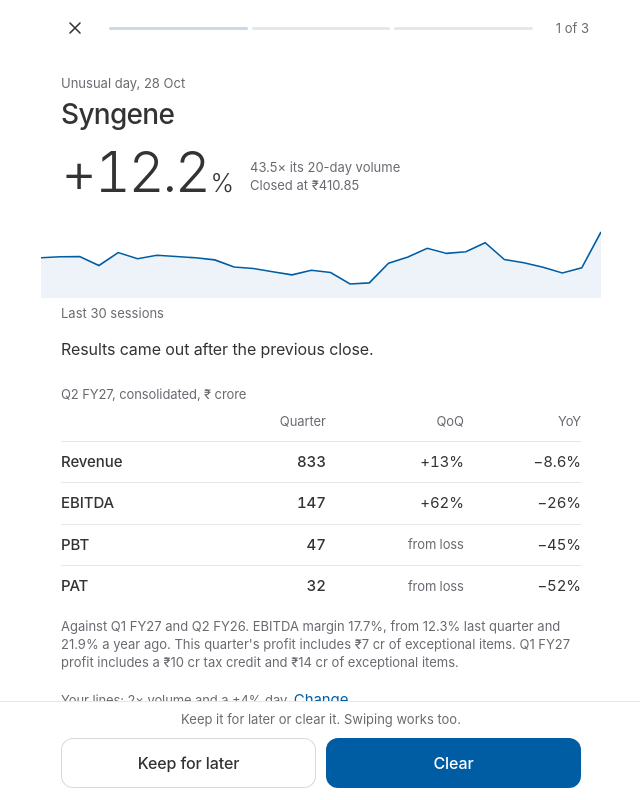
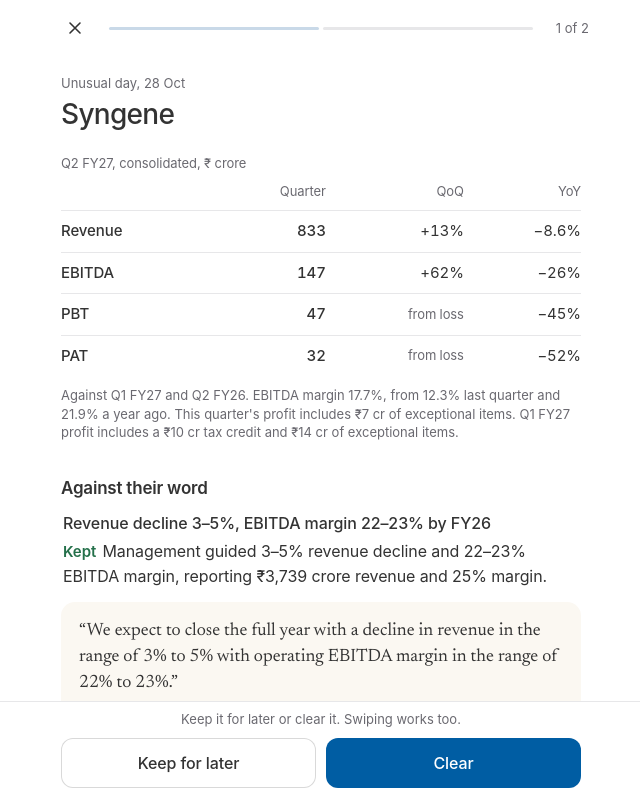
Before and after one commit to vedant-22/finn, a React (Vite) app in the folder web/: page / in a window 1280 px wide. Both pictures are taken after a click on the button "Read the brief". Shown: the top 800 px of the page, without its empty margins (319-959 px from the left). Built offline with nearby package versions, Linux system fonts and the light colour scheme; a web font is replaced by a local one.

Commit message:
Make results lead with numbers

```diff
--- a/web/src/Brief.tsx
+++ b/web/src/Brief.tsx
@@ -1,7 +1,7 @@
 // The brief: the few things that crossed the investor's lines, as notifications, and a way through them that ends.
 import { useEffect, useRef, useState } from 'react'
 import { isDone, remaining, type Brief, type Done, type Item } from './queue'
-import { CATEGORY_LABEL, when, type Lines, type Push } from './lib'
+import { CATEGORY_LABEL, cr, when, type Lines, type Push } from './lib'
 import { FoldSummary, NoteRow, Roll, few, moveWhy, reclass, resultLine, sizeWords, sortPeople, tidySubject } from './items'
 import { Masthead, Sheet } from './ui'
 import { alertsBlocked, alertsOn, canAlert, disableAlerts, enableAlerts } from './alerts'
@@ -51,8 +51,9 @@ export function BriefScreen({ push, brief, fresh, done, setDone, lines, setLines
   const left = remaining(brief, done)
   const [sheet, setSheet] = useState<'notes' | 'fold' | null>(null)
   const nNotes = brief.notes.length + brief.spill.length
-  const segs = brief.items.length + (nNotes ? 1 : 0)
-  const filled = segs - left.total
+  // One segment per item to read, matching the figure and the reader's 'k of n'
+  const segs = brief.items.length
+  const filled = segs - left.items.length
   const kept = brief.items.filter(i => done.kept.includes(i.key))
   const cleared = brief.items.filter(i => done.cleared.includes(i.key)).length
   const asof = new Date(push.asof)
@@ -138,14 +139,30 @@ export const closeWhen = (d: string, asof: string) => d === asof.slice(0, 10) ?
 
 export const Arrow = () => <svg className="arrow" viewBox="0 0 16 16" aria-hidden><path d="M6 3.5l4.5 4.5L6 12.5" /></svg>
 
-// A notification as the phone would show it: who sent it and when, what happened, and the line it crossed
+// The figure an alert leads with, where one number carries it: profit on a year ago, or a deal's size.
+// A move already has its number in the headline; a management change has none.
+function alertFig(i: Item): { v: string; c: string; body: string } | null {
+  const f = i.story?.lead
+  const pat = f?.results?.lines.find((l: any) => l.key === 'pat')
+  if (i.kind === 'results' && pat?.yoy != null) {
+    const r = f!.results!, rest = r.ebitda_margin != null ? `; EBITDA margin ${r.ebitda_margin}%${r.yago_margin != null ? ` against ${r.yago_margin}%` : ''}` : ''
+    return { v: `${pat.yoy >= 0 ? '+' : '−'}${String(+Math.abs(pat.yoy).toFixed(Math.abs(pat.yoy) < 10 ? 1 : 0))}%`, c: 'PAT YoY', body: `Profit after tax ₹${cr(pat.value)} crore${rest}.` }
+  }
+  if (i.kind === 'filing' && f?.amount_cr != null && f.amount_cr >= 1 && f.pct_rev != null)
+    return { v: `₹${cr(f.amount_cr)} cr`, c: `${f.pct_rev < 1 ? f.pct_rev.toFixed(1) : f.pct_rev.toFixed(0)}% of revenue`, body: (f.line || tidySubject(f.subject || '')).replace(/\.?$/, '.') }
+  return null
+}
+
+// An alert: when, what happened with its number, and the line it crossed. Flat rows, like the rest of the brief.
 function Notif({ i, fresh, name, push, lines, open, openLines }: { i: Item; fresh: boolean; name: string; push: Push; lines: Lines; open: () => void; openLines: () => void }) {
+  const fig = alertFig(i)
   return (
     <article className="notif">
       <button className="notif-main" onClick={open}>
-        <span className="notif-from"><span className="notif-app" aria-hidden /> FINN{fresh && <span className="notif-new">New</span>}<span className="notif-when">{i.kind === 'move' ? closeWhen(i.move!.d, push.asof) : when(i.at, push.asof)}</span></span>
+        <span className="notif-when">{i.kind === 'move' ? closeWhen(i.move!.d, push.asof) : when(i.at, push.asof)}{fresh && <span className="notif-new">New</span>}</span>
         <span className="notif-t">{itemTitle(i, name)}</span>
-        <span className="notif-b">{itemLine(i)}</span>
+        <span className="notif-b">{fig ? fig.body : itemLine(i)}</span>
+        {fig && <span className="notif-fig"><span className="notif-v">{fig.v}</span><span className="notif-c">{fig.c}</span></span>}
       </button>
       <button className="notif-line" onClick={openLines}>{crossedText(i, lines)}</button>
     </article>
--- a/web/src/Reader.tsx
+++ b/web/src/Reader.tsx
@@ -27,7 +27,8 @@ export function Reader({ push, brief, done, setDone, lines, names, start, close,
   const [at, setAt] = useState(0)
   const [leaving, setLeaving] = useState<'' | 'left' | 'right'>('')
   const page = pages[at]
-  const segs = pages.length - 1
+  // Counted the way the brief counts them: the items to read, not the closing page of one-liners
+  const segs = pages.filter(x => x.kind === 'item').length
   const scroller = useRef<HTMLDivElement>(null)
   const still = matchMedia('(prefers-reduced-motion: reduce)').matches
 
@@ -66,7 +67,7 @@ export function Reader({ push, brief, done, setDone, lines, names, start, close,
       <header className="r-top">
         <button className="icon-btn" onClick={close} aria-label="Close the brief"><svg viewBox="0 0 20 20" aria-hidden><path d="M5 5l10 10M15 5L5 15" /></svg></button>
         {page.kind !== 'done' && <div className="progress r-progress" aria-hidden>{Array.from({ length: segs }, (_, k) => <span key={k} className={k < at ? 'on' : k === at ? 'now' : ''} />)}</div>}
-        <span className="small r-count" aria-live="polite">{page.kind === 'done' ? '' : `${at + 1} of ${segs}`}</span>
+        <span className="small r-count" aria-live="polite">{page.kind === 'item' ? `${at + 1} of ${segs}` : page.kind === 'notes' ? 'The rest' : ''}</span>
       </header>
       <div className="r-scroll" ref={scroller}>
         <article key={at} className={`r-page${leaving ? ` out-${leaving}` : ''}`} style={dx ? { transform: `translateX(${dx}px) rotate(${dx / 60}deg)`, transition: 'none' } : undefined}
@@ -101,19 +102,22 @@ function ItemPage({ i, push, lines, names, openCompany, openLines }: { i: Item;
   return <>
     <p className="small kicker">{kind}, {i.kind === 'move' ? shortDay(m!.d) : when(i.at, push.asof)}</p>
     <h1 className="title"><button className="title-link" onClick={() => openCompany(i.symbol)}>{name}</button></h1>
-    {i.kind !== 'move' && <p className="lede">{itemLine(i)}</p>}
-    {m && <div className="r-move">
-      <span className={`fig fig-m ${m.chg >= 0 ? 'up' : 'down'}`}>{m.chg >= 0 ? '+' : '−'}{Math.abs(m.chg).toFixed(1)}<span className="fig-pc">%</span></span>
-      <span className="small">{m.volX.toFixed(1)}× its 20-day volume<br />Closed at ₹{m.close.toLocaleString('en-IN', { minimumFractionDigits: 2, maximumFractionDigits: 2 })}</span>
-    </div>}
-    {bars.length > 1 && i.kind !== 'people' && <figure className="r-chart"><Chart series={bars} h={88} /><figcaption className="small">Last {bars.length} sessions</figcaption></figure>}
+    {i.kind !== 'move' && i.kind !== 'people' && <p className="lede">{itemLine(i)}</p>}
+    {/* Results lead with the four numbers and the promise they answer to; the day's move is context, one line under them */}
+    {f?.results && <><ResultsBlock f={f} /><Held i={i} name={name} openCompany={openCompany} /></>}
+    {m && (f?.results
+      ? <p className="r-move-line"><b className={m.chg >= 0 ? 'up' : 'down'}>{m.chg >= 0 ? '+' : '−'}{Math.abs(m.chg).toFixed(1)}%</b> on the day, on {m.volX.toFixed(1)}× its 20-day volume. Closed at ₹{m.close.toLocaleString('en-IN', { minimumFractionDigits: 2, maximumFractionDigits: 2 })}.</p>
+      : <div className="r-move">
+        <span className={`fig fig-m ${m.chg >= 0 ? 'up' : 'down'}`}>{m.chg >= 0 ? '+' : '−'}{Math.abs(m.chg).toFixed(1)}<span className="fig-pc">%</span></span>
+        <span className="small">{m.volX.toFixed(1)}× its 20-day volume<br />Closed at ₹{m.close.toLocaleString('en-IN', { minimumFractionDigits: 2, maximumFractionDigits: 2 })}</span>
+      </div>)}
+    {bars.length > 1 && i.kind !== 'people' && <figure className="r-chart"><Chart series={bars} h={f?.results ? 56 : 88} /><figcaption className="small">Last {bars.length} sessions</figcaption></figure>}
     {i.kind === 'move' && <p className="lede r-why">{moveWhy(m!)}</p>}
-    {f?.results && <ResultsBlock f={f} />}
     {f?.people?.length ? <PeopleBlock f={f} all={push.filings} /> : null}
     {f && !f.results && f.amount_cr != null && f.amount_cr >= 1 && <p className="r-size"><span className="fig fig-s">₹{cr(f.amount_cr)}<span className="fig-pc"> cr</span></span>{f.pct_rev != null && <span className="small">{f.pct_rev < 0.1 ? 'Under 0.1%' : `${f.pct_rev.toFixed(f.pct_rev < 1 ? 1 : 0)}%`} of a year’s revenue</span>}</p>}
     <p className="crossed"><span>{crossedText(i, lines)}.</span> <button className="link-inline" onClick={openLines}>Change</button></p>
 
-    <Held i={i} name={name} openCompany={openCompany} />
+    {!f?.results && <Held i={i} name={name} openCompany={openCompany} />}
     <AskHere push={push} symbol={i.symbol} name={name} openCompany={openCompany} />
 
     <ul className="srcs small">
@@ -138,7 +142,7 @@ function Held({ i, name, openCompany }: { i: Item; name: string; openCompany: (s
   return (
     <section className="r-sec" aria-label="Against their word">
       <h2 className="head">Against their word</h2>
-      {p ? <BeforeAfter p={p} compact /> : null}
+      {p ? <BeforeAfter p={p} compact lead /> : null}
       <p className="r-record">{record}</p>
       <button className="link" onClick={() => openCompany(i.symbol, p?.id)}>Their record<Arrow /></button>
     </section>
--- a/web/src/Word.tsx
+++ b/web/src/Word.tsx
@@ -7,11 +7,12 @@ import { Src, StatusLabel } from './ui'
 const said = (p: Promise_) => p.period.replace(/ 20(\d\d)$/, ' ’$1')
 
 // inRow: opened under its own row, which already names the promise
-export function BeforeAfter({ p, compact, inRow }: { p: Promise_; compact?: boolean; inRow?: boolean }) {
+// lead: the verdict before the quote, where the reader has ten seconds (a results item); else the quote first
+export function BeforeAfter({ p, compact, inRow, lead }: { p: Promise_; compact?: boolean; inRow?: boolean; lead?: boolean }) {
   const quote = compact ? clip(markQuote(p.quote, p.target, p.by_when).parts).map(x => x.t).join('') : p.quote
   const v = verdictText(p)
   return (
-    <div className="ba">
+    <div className={`ba${lead ? ' ba-lead' : ''}`}>
       <figure className="ba-said">
         <blockquote className="quote">“{quote}”</blockquote>
         <figcaption className="small">{compact ? 'Said on the' : `${p.speaker}, on the`} <Src href={`${p.url}#page=${p.page}`}>{said(p)} call, page {p.page}</Src></figcaption>
--- a/web/src/items.tsx
+++ b/web/src/items.tsx
@@ -134,7 +134,7 @@ export function PeopleBlock({ f, all }: { f: any; all?: any[] }) {
               <p className="bio">{e.background}</p>
               {e.previous.length > 0 && <p className="prev">{e.previous.join('; ')}</p>}
               <p className="prev">From the company’s <a href={e.url} target="_blank" rel="noreferrer">{+e.at.slice(8, 10)} {MON3[+e.at.slice(5, 7) - 1].replace(/^./, c => c.toUpperCase())} filing</a></p>
-            </> : <p className="prev">The filing gives no background.</p>)(earlierBio(p, f, all)))}
+            </> : <p className="bio bio-none">No background in this filing or an earlier one.</p>)(earlierBio(p, f, all)))}
             {!joining && !moved && p.reason && !/not stated|^leaving the company\.?$|no other material reason/i.test(p.reason) && <p className="bio">Reason given: {p.reason}</p>}
           </li>
         )
--- a/web/src/queue.ts
+++ b/web/src/queue.ts
@@ -32,7 +32,8 @@ export function buildBrief(push: Push, lines: Lines) {
   for (const i of items) if (chosen.size < MAX_ITEMS && (per.get(kind(i)) ?? 0) < 3) { chosen.add(i); per.set(kind(i), (per.get(kind(i)) ?? 0) + 1) }
   for (const i of items) if (chosen.size < MAX_ITEMS) chosen.add(i)
   return {
-    items: items.filter(i => chosen.has(i)),
+    // Chosen by weight, then read newest first, so the list and the reader run in the order things happened
+    items: items.filter(i => chosen.has(i)).sort((a, b) => b.at.localeCompare(a.at)),
     spill: items.filter(i => !chosen.has(i)),
     notes: t.notes, folded: t.folded, filings: t.filings,
     routine: t.folded.reduce((n, s) => n + s.filings.length, 0),
--- a/web/src/styles.css
+++ b/web/src/styles.css
@@ -1,9 +1,9 @@
-/* FINN, stage 4 (DESIGN.md). Flat white paper, ENAM's blue for what you can tap and for a kept promise.
+/* FINN, stage 4 (DESIGN.md). Flat white paper, ENAM's blue only for what you can tap; a kept promise is a quiet green, a missed one dark red.
    One sans does all of FINN's talking; the book serif is kept for management's own words, on the warm panel.
    Nothing has a border unless it is a control. Six type styles: figure, title, head, body, small, quote. */
 :root {
   --paper: #FFFFFF; --panel: #FBF8F2; --ink: #333333; --ink-2: #6A6970; --rule: #E7E7E9; --rule-2: #D9D9D9;
-  --blue: #005DA3; --blue-press: #004A82; --missed: #9E2B25;
+  --blue: #005DA3; --blue-press: #004A82; --missed: #9E2B25; --kept: #24704A;
   --wash: rgba(0, 93, 163, .07); --tint: #F3F5F8; --press: #F1F1F2;
   --sans: 'Inter Variable', 'Inter', 'Helvetica Neue', Arial, sans-serif;
   --serif: 'Newsreader', Georgia, 'Times New Roman', serif;
@@ -79,7 +79,7 @@ table { border-collapse: collapse; }
 
 /* status: a word in its colour */
 .st { font-size: 13px; font-weight: 500; white-space: nowrap; color: var(--ink-2); }
-.st-kept { color: var(--blue); }
+.st-kept { color: var(--kept); }
 .st-missed { color: var(--missed); }
 .st-partly, .st-quiet { color: var(--ink); }
 
@@ -117,18 +117,18 @@ table { border-collapse: collapse; }
 .cta { margin-top: 20px; }
 .cta:empty { display: none; }
 
-/* a notification, as the phone shows one: who and when, what happened, and the line it crossed */
-.notifs { display: grid; gap: 10px; }
-.notif { background: var(--tint); border-radius: 18px; overflow: hidden; }
-.notif-main { display: grid; gap: 3px; width: 100%; padding: 14px 16px 6px; }
-.notif-main:active { background: rgba(0, 0, 0, .03); }
-.notif-from { display: flex; align-items: center; gap: 7px; font-size: 13px; color: var(--ink-2); }
-.notif-app { width: 18px; height: 18px; border-radius: 5px; background: var(--blue); position: relative; }
-.notif-app::after { content: ''; position: absolute; left: 6px; top: 6px; width: 6px; height: 6px; background: #fff; border-radius: 1px; }
-.notif-when { margin-left: auto; }
-.notif-t { font-weight: 600; font-size: 16px; line-height: 1.3; margin-top: 4px; }
+/* an alert: a flat row like the rest of the brief; the time, what happened, its figure on the right, the line it crossed */
+.notifs { display: grid; border-top: 1px solid var(--rule); }
+.notif { border-bottom: 1px solid var(--rule); }
+.notif-main { display: grid; grid-template-columns: 1fr auto; column-gap: 16px; row-gap: 3px; width: 100%; padding: 16px 0 4px; text-align: left; }
+.notif-main > * { grid-column: 1; }
+.notif-when { font-size: 13px; color: var(--ink-2); display: flex; gap: 8px; }
+.notif-t { font-weight: 600; font-size: 17px; line-height: 1.3; }
 .notif-b { font-size: 15px; line-height: 1.4; color: var(--ink); display: -webkit-box; -webkit-line-clamp: 3; -webkit-box-orient: vertical; overflow: hidden; }
-.notif-line { display: block; width: 100%; padding: 6px 16px 12px; min-height: 36px; font-size: 13px; color: var(--blue); }
+.notif-fig { grid-column: 2; grid-row: 1 / span 3; align-self: start; display: grid; justify-items: end; padding-top: 18px; }
+.notif-v { font: 300 30px/1 var(--sans); letter-spacing: -0.03em; font-variant-numeric: tabular-nums lining-nums; white-space: nowrap; }
+.notif-c { margin-top: 4px; font-size: 12px; color: var(--ink-2); white-space: nowrap; }
+.notif-line { display: block; width: 100%; padding: 4px 0 14px; min-height: 44px; font-size: 13px; color: var(--blue); text-align: left; }
 
 /* ---------- the reader ---------- */
 .reader { position: fixed; inset: 0; z-index: 30; background: var(--paper); display: flex; flex-direction: column; animation: r-up var(--mid) var(--ease); }
@@ -154,6 +154,8 @@ table { border-collapse: collapse; }
 .r-hint.l { right: 20px; } .r-hint.r { left: 20px; }
 .r-move { display: flex; align-items: flex-end; gap: 16px; margin: 14px 0 10px; }
 .r-why { margin-top: 14px; }
+.r-move-line { margin-top: 28px; font-size: 15px; color: var(--ink-2); }
+.r-move-line b { font-weight: 600; color: var(--ink); }
 .fig-m { font-size: 56px; }
 .fig-s { font-size: 40px; }
 .fig-pc { font-size: .45em; letter-spacing: 0; margin-left: 2px; }
@@ -199,7 +201,8 @@ table { border-collapse: collapse; }
 .people { margin-top: 20px; display: grid; gap: 18px; }
 .people .who b { display: block; font-weight: 600; }
 .people .role { display: block; color: var(--ink-2); font-size: 15px; }
-.people .bio { margin-top: 8px; }
+.people .bio { margin-top: 8px; font-size: 15px; line-height: 1.5; }
+.people .bio-none { color: var(--ink-2); }
 .people .prev { margin-top: 6px; font-size: 13px; color: var(--ink-2); }
 .people li.out .who b { font-weight: 500; }
 
@@ -209,6 +212,9 @@ table { border-collapse: collapse; }
 .ba-said { background: var(--panel); border-radius: 14px; padding: 16px 18px 14px; }
 .ba-said figcaption { margin-top: 10px; }
 .ba-then { padding: 14px 2px 0; }
+/* verdict first: the same two blocks, the answer above the words it answers */
+.ba-lead { display: flex; flex-direction: column-reverse; }
+.ba-lead .ba-then { padding: 0 2px 14px; }
 .ba-promise { font-weight: 500; }
 .ba-verdict { margin-top: 4px; }
 .ba-verdict .st { font-size: 15px; font-weight: 600; margin-right: 2px; }
@@ -292,7 +298,7 @@ table { border-collapse: collapse; }
 .skel-line { height: 14px; margin: 12px 0; }
 .skel-line.short { width: 55%; }
 .skel-fig { height: 64px; width: 40%; margin: 18px 0; }
-.skel-notif { height: 112px; border-radius: 18px; margin-bottom: 10px; }
+.skel-notif { height: 112px; border-radius: 4px; margin-bottom: 12px; }
 .skel-block { height: 120px; border-radius: 14px; margin-top: 16px; }
 
 @media (prefers-reduced-motion: reduce) {
@@ -311,7 +317,7 @@ table { border-collapse: collapse; }
 .tally-n { font: 300 44px/1 var(--sans); letter-spacing: -0.04em; }
 .tally-w { font-weight: 500; margin-top: 6px; }
 .t-missed .tally-n, .t-missed .tally-w { color: var(--missed); }
-.t-kept .tally-n, .t-kept .tally-w { color: var(--blue); }
+.t-kept .tally-n, .t-kept .tally-w { color: var(--kept); }
 .tally-b[aria-pressed="true"] { background: var(--tint); }
 .tally-b:active { opacity: .6; }
 .tally-partly { margin-top: 4px; }
@@ -325,6 +331,7 @@ table { border-collapse: collapse; }
 .hold-line .st { margin-right: 4px; }
 
 /* ---------- company ---------- */
+.co-bar:has(.bar-name) { box-shadow: 0 1px 0 var(--rule); }
 .co-bar { position: sticky; top: 0; z-index: 10; background: var(--paper); margin: 0 calc(var(--g) * -1); padding: var(--safe-t) var(--g) 0; justify-content: flex-start; gap: 12px; }
 .fo-back { display: inline-flex; align-items: center; gap: 4px; min-height: 44px; color: var(--blue); font-size: 16px; }
 .fo-back svg { width: 16px; height: 16px; fill: none; stroke: currentColor; stroke-width: 1.8; stroke-linecap: round; stroke-linejoin: round; }
```
Also changed, not shown: 3 other files (tests, documents, lock files or other folders).
